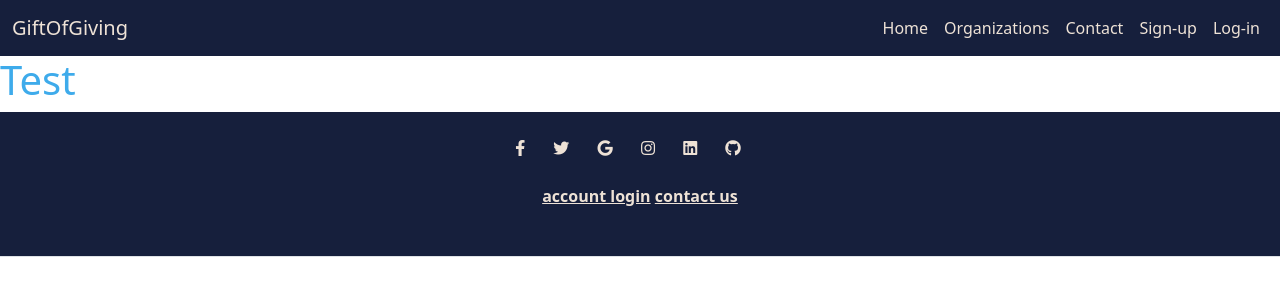
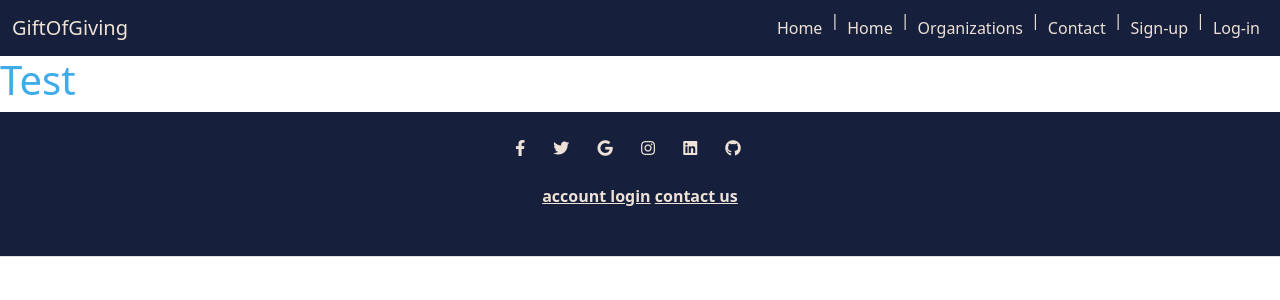
Before and after one commit to AmyOShea/GiftOfGiving, a Django app: page / in a window 1280 px wide. Shown: the top 300 px of the page. Run offline with Django 3.2, Linux system fonts and the light colour scheme; some libraries are stand-ins or nearby versions.

Commit message:
header change

```diff
--- a/static/css/base.css
+++ b/static/css/base.css
@@ -31,3 +31,5 @@
 }
 
 /* Footer */
+
+/* Tablet and mobile */
--- a/templates/includes/layout/header.html
+++ b/templates/includes/layout/header.html
@@ -14,15 +14,23 @@
               <li class="nav-item">
                 <a class="nav-link" href={% url 'home' %}>Home</a>
               </li>
+              <span>|</span>
+              <li class="nav-item">
+                <a class="nav-link" href={% url 'gifts' %}>Home</a>
+              </li>
+              <span>|</span>
               <li class="nav-item">
                 <a class="nav-link" href="#">Organizations</a>
               </li>
+              <span>|</span>
               <li class="nav-item">
                 <a class="nav-link" href={% url 'contact' %}>Contact</a>
               </li>
+              <span>|</span>
               <li class="nav-item">
                 <a class="nav-link">Sign-up</a>
               </li>
+              <span>|</span>
               <li class="nav-item">
                 <a class="nav-link">Log-in</a>
               </li>
```
